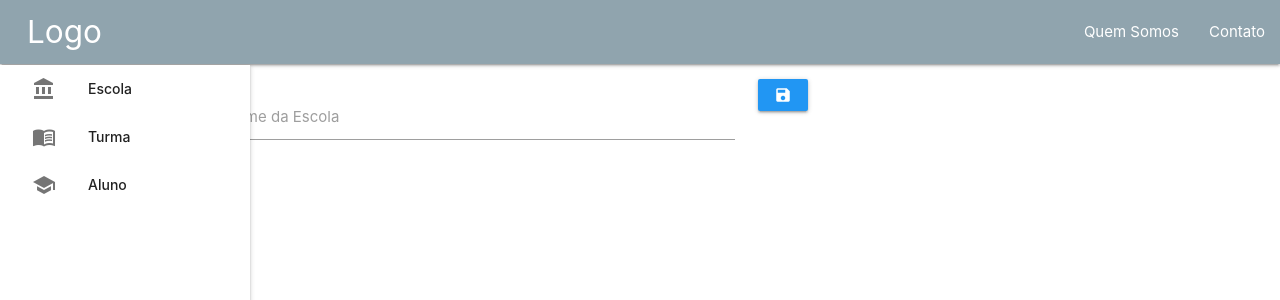
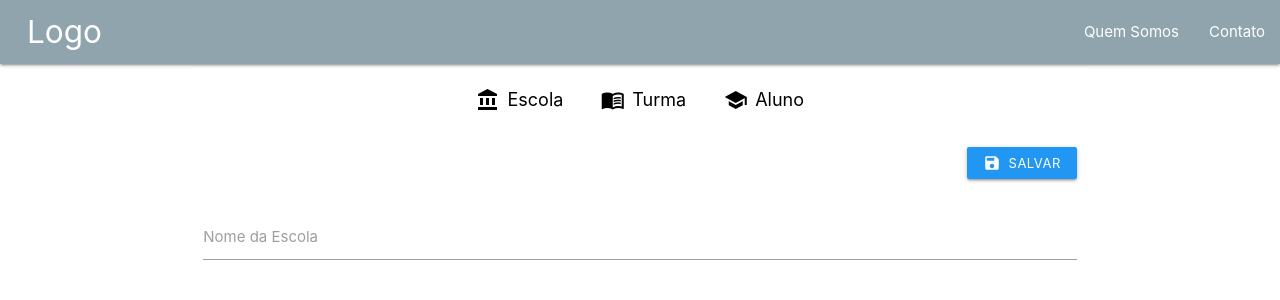
Before and after one commit to gabrielcs23/photostyle, a React (Create React App) app in the folder web/: page /admin/escola/novo in a window 1280 px wide. Shown: the top 300 px of the page. Built offline with nearby package versions, Linux system fonts and the light colour scheme.

Commit message:
Remodelando visual de cadastro

```diff
--- a/web/src/App.css
+++ b/web/src/App.css
@@ -12,14 +12,70 @@
   z-index: 1 !important;
 }
 
-.text-center {
-  text-align: center !important;
-}
-
 .card {
   cursor: pointer;
 }
 
+.mt-0 {
+  margin-top: 0 !important;
+}
+
 .mt-1 {
-  margin-top: 1rem;
+  margin-top: 0.25rem !important;
 }
+
+.mt-2 {
+  margin-top: 0.5rem !important;
+}
+
+.mt-3 {
+  margin-top: 1rem !important;
+}
+
+.mt-4 {
+  margin-top: 1.5rem !important;
+}
+
+.mt-5 {
+  margin-top: 3rem !important;
+}
+
+.pl-0 {
+  padding-left: 0 !important;
+}
+
+.pl-1 {
+  padding-left: 0.25rem !important;
+}
+
+.pl-2 {
+  padding-left: 0.5rem !important;
+}
+
+.pl-3 {
+  padding-left: 1rem !important;
+}
+
+.pl-4 {
+  padding-left: 1.5rem !important;
+}
+
+.pl-5 {
+  padding-left: 3rem !important;
+}
+
+.float-left {
+  float: left !important;
+}
+
+.float-right {
+  float: right !important;
+}
+
+.d-flex {
+  display: flex !important;
+}
+
+.d-inline-flex {
+  display: inline-flex !important;
+}
--- /dev/null
+++ b/web/src/Pages/AreaAdmin/AreaAdmin.css
@@ -0,0 +1,20 @@
+.breadcrumb {
+    color: black;
+    display: inline-flex;
+}
+
+.breadcrumb::before {
+    color: black;
+}
+
+.breadcrumb:last-child {
+    color: black;
+}
+
+.breadcrumb-nav {
+    box-shadow: unset;
+}
+
+.breadcrumb i.material-icons {
+    float: none;
+}
--- a/web/src/Pages/AreaAdmin/AreaAdmin.js
+++ b/web/src/Pages/AreaAdmin/AreaAdmin.js
@@ -1,3 +1,4 @@
+import './AreaAdmin.css'
 import React, { Fragment } from 'react';
 import { Route, NavLink } from 'react-router-dom';
 import BasePage from "../BasePage/BasePage";
@@ -18,23 +19,31 @@ class AreaAdmin extends BasePage {
     renderPage() {
         return (
             <Fragment>
-                <ul className="sidenav sidenav-fixed">
-                    <li>
-                        <NavLink to="/admin/escola"><i className="material-icons">account_balance</i>Escola</NavLink>
-                    </li>
-                    <li>
-                        <a href="#item2"><i className="material-icons">menu_book</i>Turma</a>
-                        </li>
-                    <li>
-                        <a href="#item3"><i className="material-icons">school</i>Aluno</a>
-                    </li>
-                </ul>
-                <div className="row mt-1">
-                    <div className="col s2">
-                    </div>
-                    <div className="col s10">
-                        <Route path="/admin/escola" exact={true} component={ListaEscola} />
-                        <Route path="/admin/escola/novo" exact={true} component={EscolaForm} />
+                <div className="container">
+                    <nav className="breadcrumb-nav">
+                        <div className="nav-wrapper white mt-1">
+                            <div className="center-align">
+                                <NavLink to="/admin/escola" className="breadcrumb">
+                                    <i className="material-icons">account_balance</i>
+                                    <span className="pl-2">Escola</span>
+                                </NavLink>
+
+                                <a href="#!" className="breadcrumb">
+                                    <i className="material-icons">menu_book</i>
+                                    <span className="pl-2">Turma</span>
+                                </a>
+                                <a href="#!" className="breadcrumb">
+                                    <i className="material-icons">school</i>
+                                    <span className="pl-2">Aluno</span>
+                                </a>
+                            </div>
+                        </div>
+                    </nav>
+                    <div className="row mt-3">
+                        <div className="col s12">
+                            <Route path="/admin/escola" exact={true} component={ListaEscola} />
+                            <Route path="/admin/escola/novo" exact={true} component={EscolaForm} />
+                        </div>
                     </div>
                 </div>
             </Fragment>
--- a/web/src/Pages/AreaAdmin/Escola/EscolaForm.js
+++ b/web/src/Pages/AreaAdmin/Escola/EscolaForm.js
@@ -34,7 +34,23 @@ class EscolaForm extends Component {
         return (
             <form>
                 <div className="row">
-                    <div className="input-field col s6">
+                    <div className="col s12">
+                        <div className="float-right">
+                            <button
+                                className="btn waves-effect waves-light blue btn-small"
+                                onClick={this.submitForm}
+                                type="button"
+                                >
+                                <span className="d-inline-flex">
+                                    <i className="material-icons">save</i>
+                                    <span className="pl-2">Salvar</span>
+                                </span>
+                            </button>
+                        </div>
+                    </div>
+                </div>
+                <div className="row">
+                    <div className="input-field col s12">
                         <label htmlFor="nome">Nome da Escola</label>
                         <input
                             className="validate"
@@ -45,17 +61,6 @@ class EscolaForm extends Component {
                             onChange={this.inputChangeHandler}
                         />
                     </div>
-                    <div className="col s6">
-                        <button
-                            className="btn waves-effect waves-light blue btn-small"
-                            onClick={this.submitForm}
-                            type="button"
-                            >
-                            <span>
-                                <i className="material-icons">save</i>
-                            </span>
-                        </button>
-                    </div>
                 </div>
             </form>
         )
--- a/web/src/Pages/AreaAdmin/Escola/lista-escola/EscolaCard.js
+++ b/web/src/Pages/AreaAdmin/Escola/lista-escola/EscolaCard.js
@@ -7,14 +7,14 @@ const EscolaCard = (props) => {
     const { escola } = props;
 
     return (
-        <div className="col s6 m3">
+        <div className="col s6 m4">
             <div className={`card blue-grey lighten-1 ${hovered ? 'z-depth-5' : 'z-depth-2'}`}
                 onMouseEnter={toggleHover}
                 onMouseLeave={toggleHover}
             >
-                <div className="card-content white-text">
+                <div className="card-content center-align white-text">
                     <div className="card-title">
-                        <div style={{textAlign: "center"}}>{escola.nome}</div>
+                        <span>{escola.nome}</span>
                     </div>
                     <p>Turmas: {escola.turmas.length}</p>
                 </div>
--- a/web/src/Pages/AreaAdmin/Escola/lista-escola/ListaEscola.js
+++ b/web/src/Pages/AreaAdmin/Escola/lista-escola/ListaEscola.js
@@ -30,7 +30,7 @@ class ListaEscola extends Component {
         return (
             <div>
                 <div className="row">
-                    <div className="col s1">
+                    <div className="col float-right">
                         <button
                             className="btn-floating btn-large waves-effect waves-light blue"
                             onClick={this.handleClick}
@@ -39,7 +39,7 @@ class ListaEscola extends Component {
                         </button>
                     </div>
                 </div>
-                <div classNameName="row">
+                <div className="row">
                     {listaCards}
                 </div>
             </div>
```
